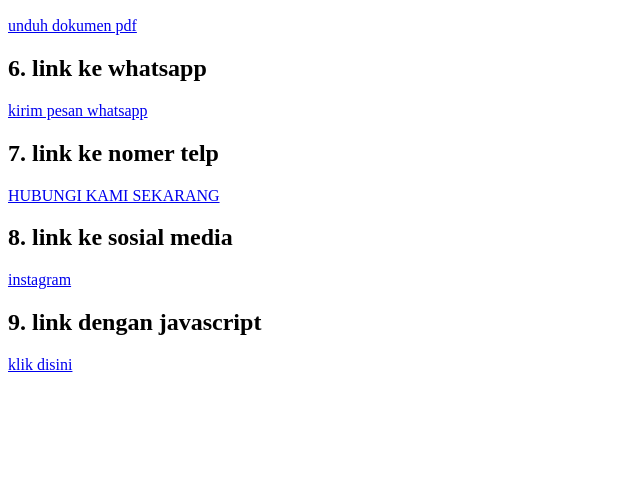
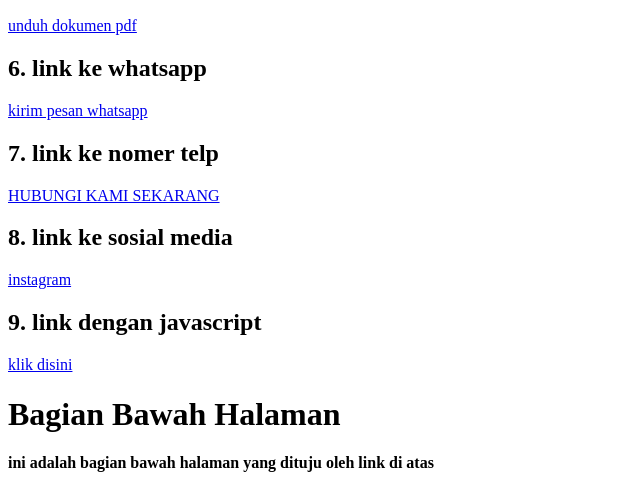
Before and after one commit to ZHRNXPTRA/1124160229-html-latihan-5, a plain HTML site: page index.html in a window 1280 px wide. Shown: the part 829-1322 px from the top of the page, without its empty margins (0-640 px from the left). Before the commit the page ends 1211 px from the top, so only its background shows below. Drawn offline with Linux system fonts and the light colour scheme.

Commit message:
menambahkan teks bagian bawah

```diff
--- a/index.html
+++ b/index.html
@@ -43,6 +43,7 @@
 
 <h2>9. link dengan javascript</h2>
 <a href="javascript:void (0)" onclick="alert ('halo,nama saya fatsyah javascript')">klik disini</a>
-
+ <h1 ><b>Bagian Bawah Halaman</b></h1>
+ <h4>ini adalah bagian bawah halaman yang dituju oleh link di atas</h4>
 </body>
 </html>
```
